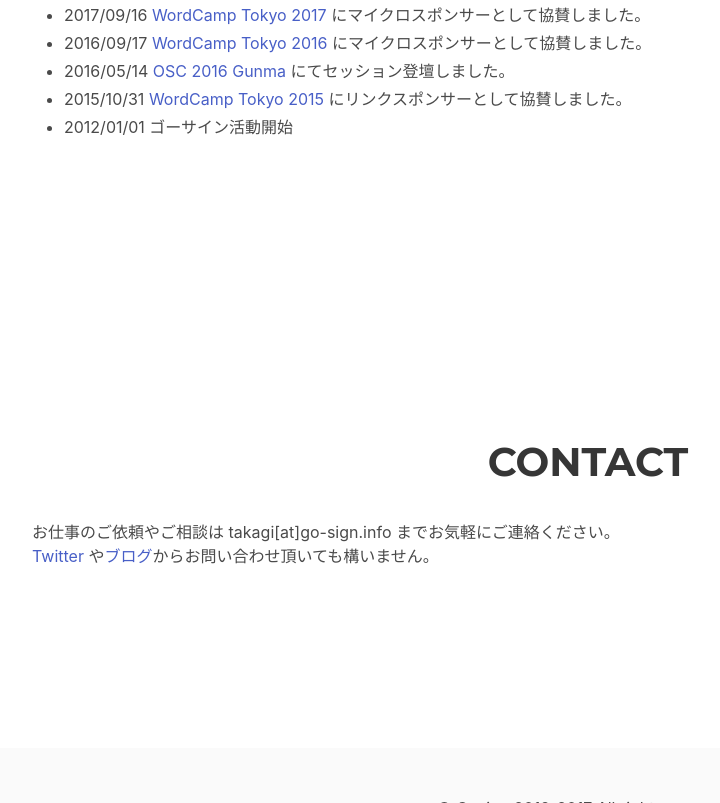
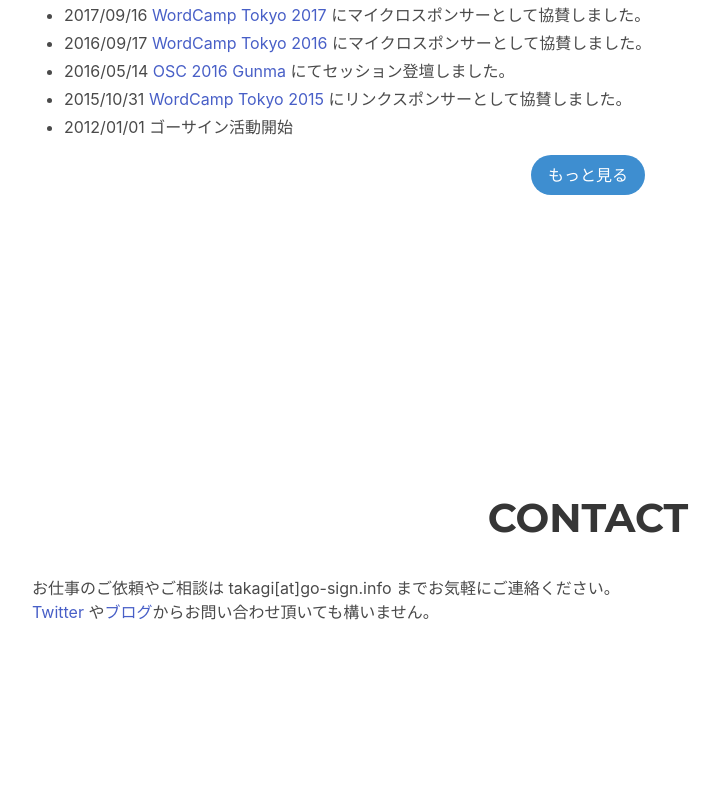
Before and after one commit to go-sign/web, a website built with webpack: page docs/index.html in a window 1280 px wide. Shown: the part 5804-6607 px from the top of the page, without its empty margins (52-772 px from the left). Built offline with nearby package versions, Linux system fonts and the light colour scheme.

Commit message:
ボタン追加

```diff
--- a/docs/index.html
+++ b/docs/index.html
@@ -450,6 +450,7 @@
                         <li>2015/10/31 <a href="https://2015.tokyo.wordcamp.org/">WordCamp Tokyo 2015</a> にリンクスポンサーとして協賛しました。</li>
                         <li>2012/01/01 ゴーサイン活動開始</li>
                     </ul>
+                    <a href="https://blog.go-sign.info/" class="button is-info">もっと見る</a>
                 </div>
             </div>
         </div>
```
